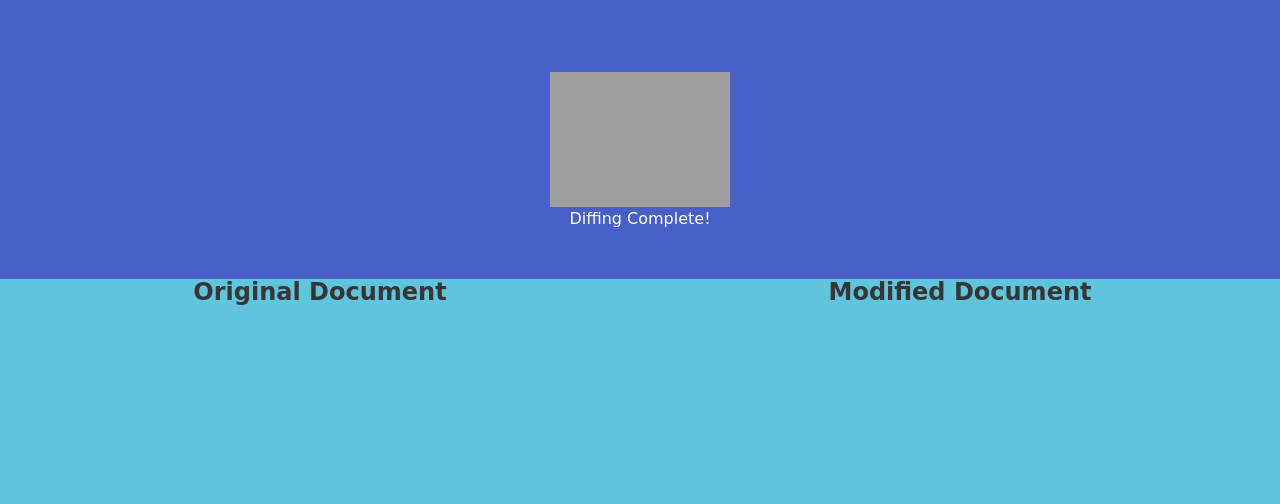
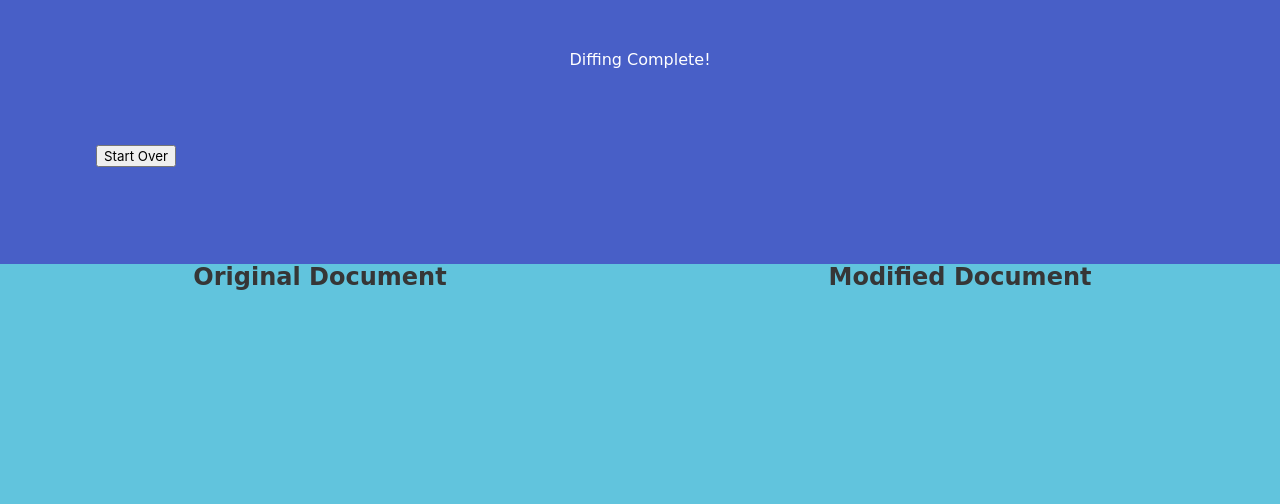
Before and after one commit to akedia23/pdf_diff, a Flask app: page /diff in a window 1280 px wide. Shown: the top 504 px of the page. Run offline with Flask 2, Linux system fonts and the light colour scheme; grey boxes are pictures that could not be loaded.

Commit message:
straighten & back button

```diff
--- a/templates/diff.html
+++ b/templates/diff.html
@@ -6,14 +6,29 @@
     <link rel="stylesheet" href="{{ url_for('static', filename='style.css') }}">
 </head>
 
+
+
+
 <body>
   <section class="hero is-link">
     <div class="hero-body">
-      <p class="title">
+
         <p style="font-family: Comic sans MS">
-        <img src="https://miro.medium.com/max/1033/1*MAsNORFL89roPfIFMBnA4A.jpeg" width="180" height="200" alt="logo" class="logos"/>
-        <p style="font-family: Comic sans MS">
-          <h2 style="text-align:center">Diffing Complete!</h2>
+          <h1 style="text-align:center">Diffing Complete!</h1>
+          <div class="hero-body">
+            <p class="subtitle">
+              <p style="font-family: Comic sans MS">
+              <div class="text-center">
+                <button onclick="goBack()">Start Over</button>
+              </p>
+              <script>
+                function goBack() {
+                  window.history.back();
+                }
+                </script>
+            </div>
+          </div>
+
         </p>
     </div>
   </section>
```
